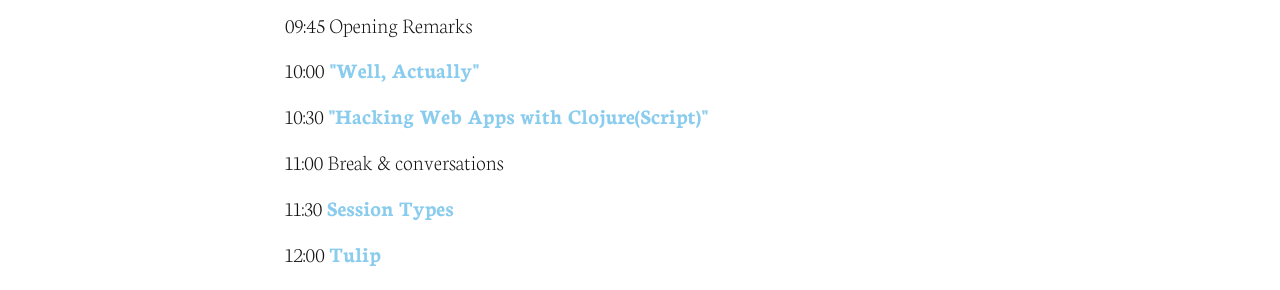
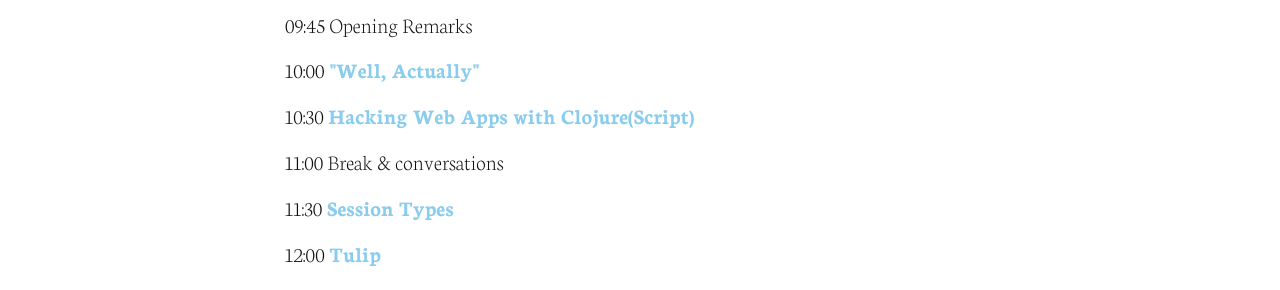
Before and after one commit to maitria/moonconf.org, a Jekyll site: the page built from schedule.html, in a window 1280 px wide and 900 px high, scrolled down 508 px. Shown: the part 159-449 px from the top of the window. Built offline with Jekyll 4.4.1, drawn with Linux system fonts in a browser that asks for light colours.

Commit message:
Remove excess quotation marks.

```diff
--- a/_includes/schedule-content.html
+++ b/_includes/schedule-content.html
@@ -10,7 +10,7 @@
     <p>09:10 Morning meditation (20 minutes)</p>
     <p>09:45 Opening Remarks</p>
     <p>10:00 <a href="/#well-actually">"Well, Actually"</a></p>
-    <p>10:30 <a href="/#hacking-web-apps">"Hacking Web Apps with Clojure(Script)"</a></p>
+    <p>10:30 <a href="/#hacking-web-apps">Hacking Web Apps with Clojure(Script)</a></p>
     <p>11:00 Break & conversations</p>
     <p>11:30 <a href="/#session-types">Session Types</a></p>
     <p>12:00 <a href="/#tulip">Tulip</a></p>
```
